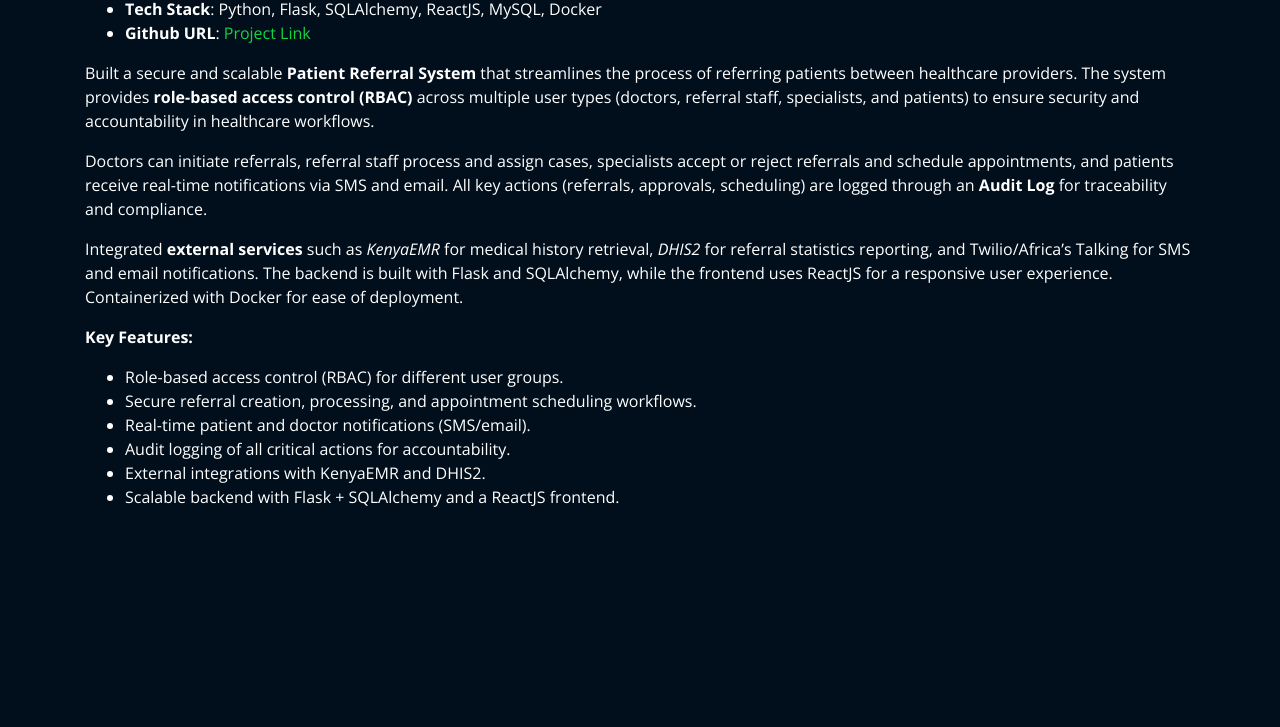
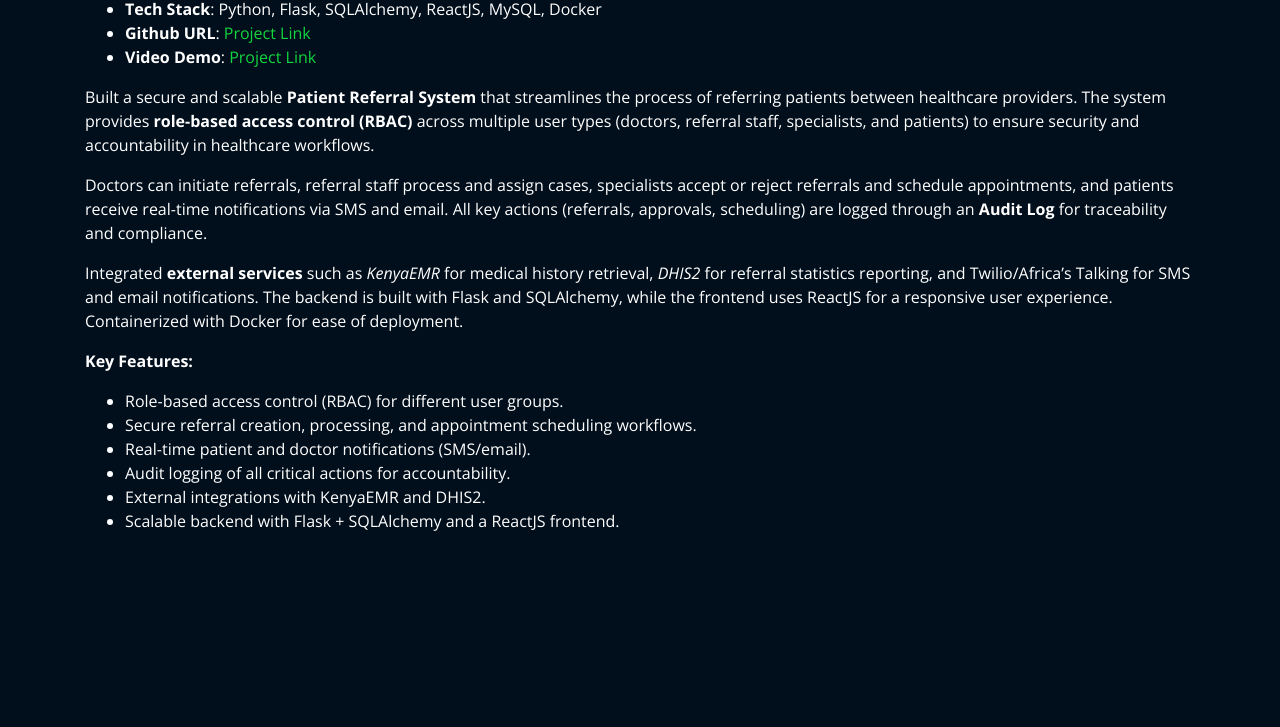
Before and after one commit to EHronek/hronek_dev-portfolio, a plain HTML site: page projects/patientReferralSystem.html in a window 1280 px wide. Shown: the part 73-800 px from the top of the page. Drawn offline with nearby package versions, Linux system fonts and the light colour scheme; files whose address does not match are found by name.

Commit message:
Update patientReferralSystem.html

```diff
--- a/projects/patientReferralSystem.html
+++ b/projects/patientReferralSystem.html
@@ -46,7 +46,8 @@
           <h2 style="color:#12d640">Patient Referral System</h2>
           <ul>
             <li><strong>Tech Stack</strong>: Python, Flask, SQLAlchemy, ReactJS, MySQL, Docker</li>
-            <li><strong>Github URL</strong>: <a href="#" target="_blank">Project Link</a></li>
+            <li><strong>Github URL</strong>: <a href="https://github.com/EHronek/Patient_Referal_System" target="_blank">Project Link</a></li>
+              <li><strong>Video Demo</strong>: <a href="https://drive.google.com/file/d/1J0L-TEGSFBj2cbAnNE0Pomyn6RUp7vP-/view?usp=drive_link" target="_blank">Project Link</a></li>
           </ul>
 
           <p>
```
